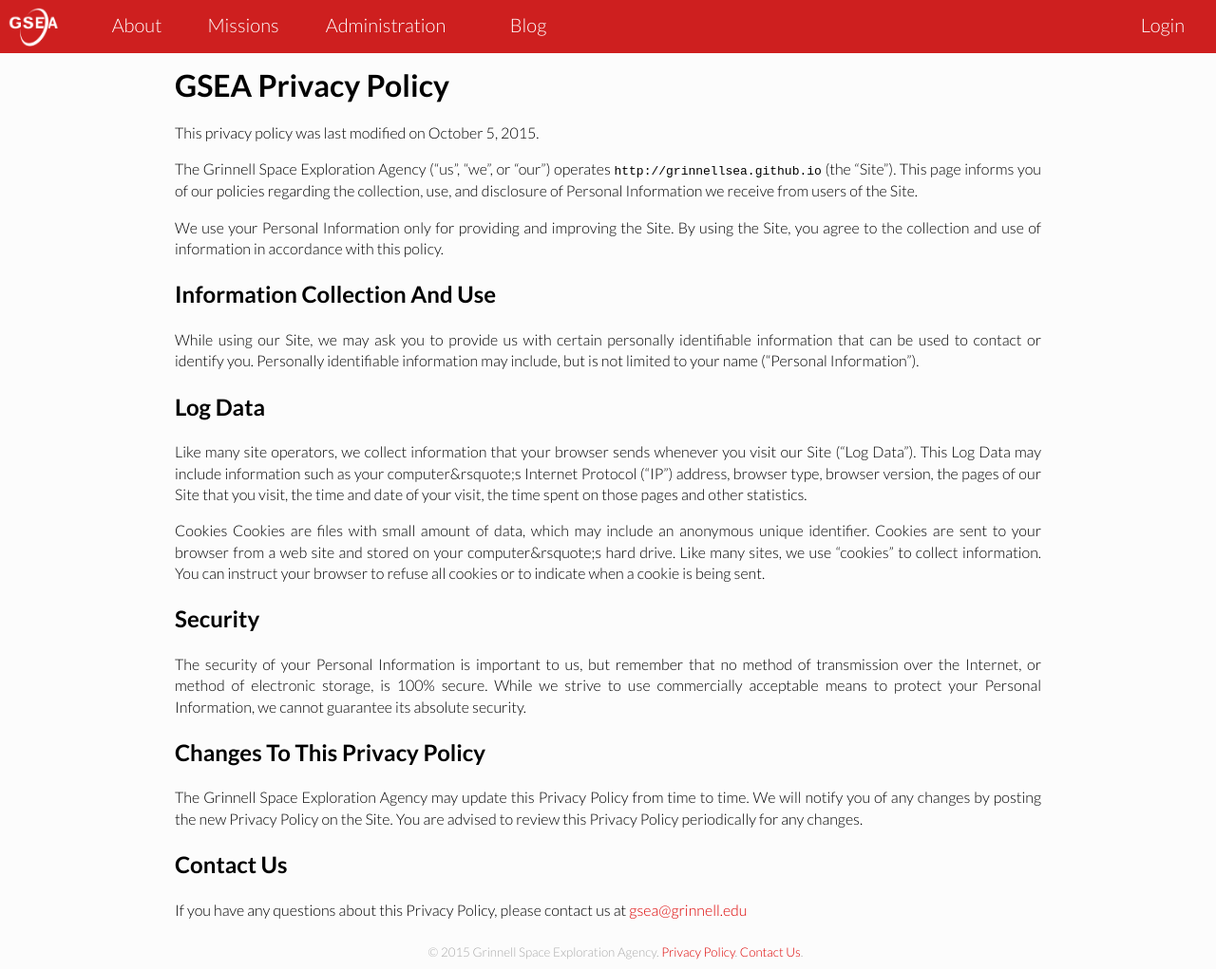
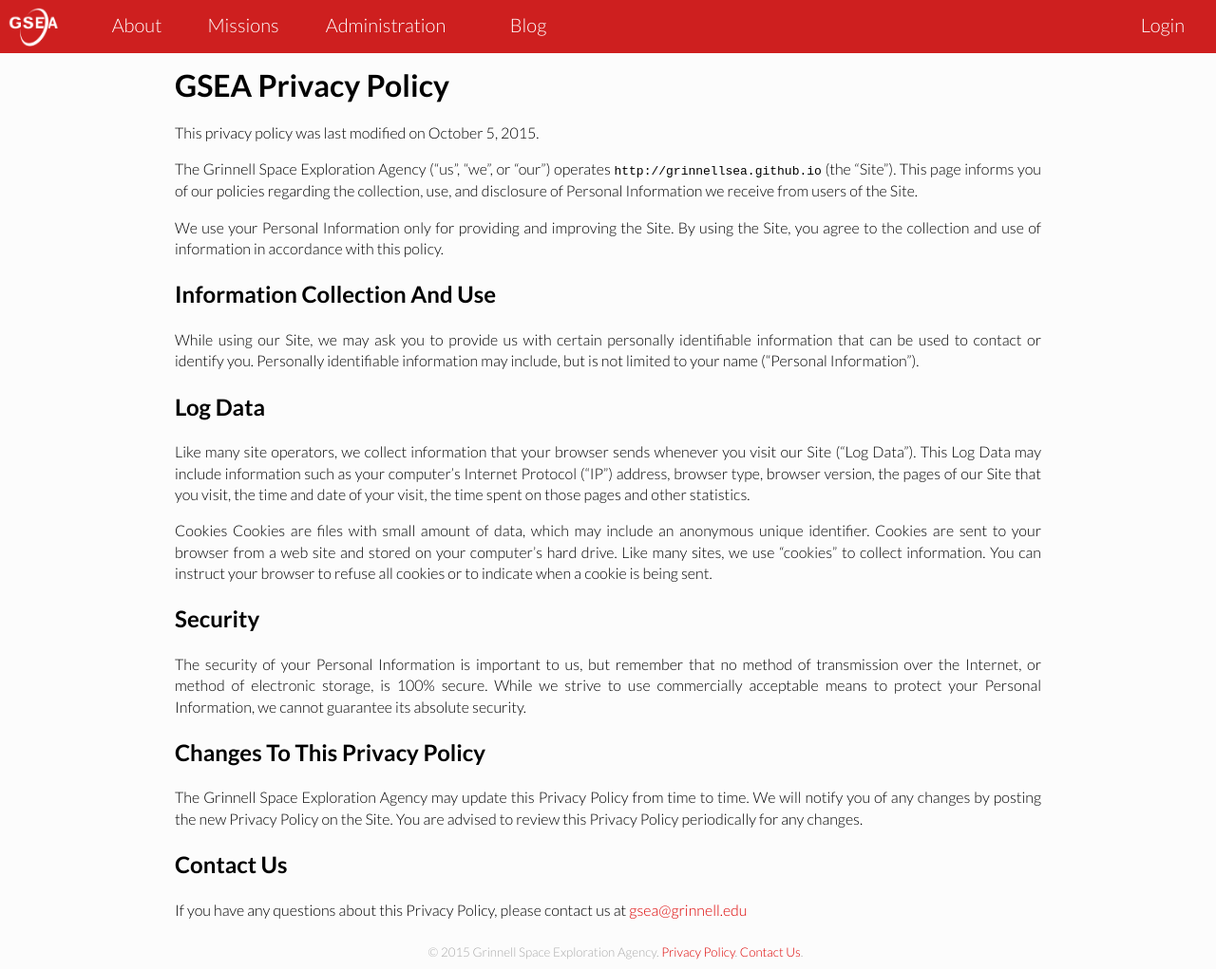
Before and after one commit to GrinnellSEA/GrinnellSEA.github.io, a Jekyll site: the page built from privacy/index.md, in a window 1280 px wide and 1021 px high. Shown: the whole window at 95% size. Built offline with Jekyll 4.4.1, drawn with Linux system fonts in a browser that asks for light colours; some of the changed lines change nothing that is shown.

Commit message:
quote fix

```diff
--- a/privacy/index.md
+++ b/privacy/index.md
@@ -22,14 +22,14 @@
 ## Log Data
 Like many site operators, we collect information that your browser sends
 whenever you visit our Site ("Log Data"). This Log Data may include information
-such as your computer&rsquote;s Internet Protocol ("IP") address, browser type,
+such as your computer&rsquo;s Internet Protocol ("IP") address, browser type,
 browser version, the pages of our Site that you visit, the time and date of
 your visit, the time spent on those pages and other statistics.
 
 Cookies
 Cookies are files with small amount of data, which may include an anonymous
 unique identifier.  Cookies are sent to your browser from a web site and stored
-on your computer&rsquote;s hard drive.  Like many sites, we use "cookies" to
+on your computer&rsquo;s hard drive.  Like many sites, we use "cookies" to
 collect information. You can instruct your browser to refuse all cookies or to
 indicate when a cookie is being sent.
 
```
